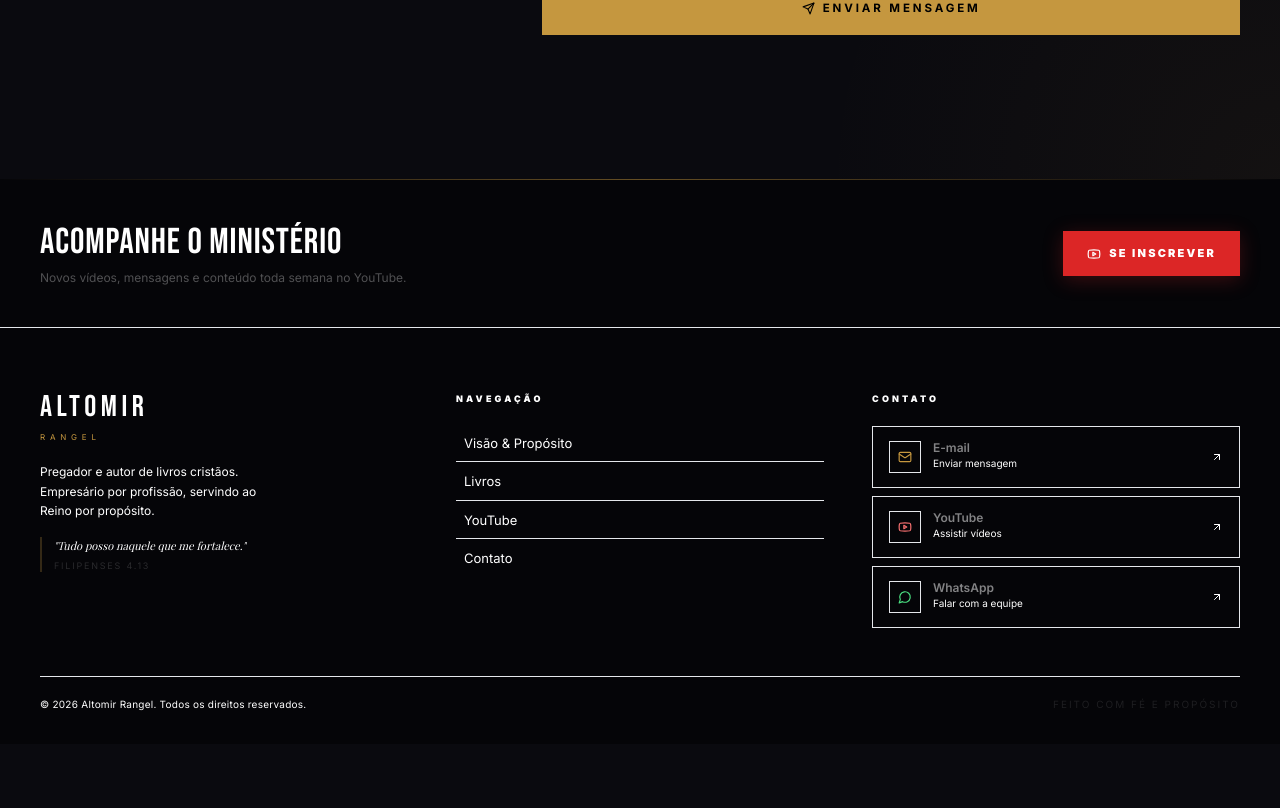
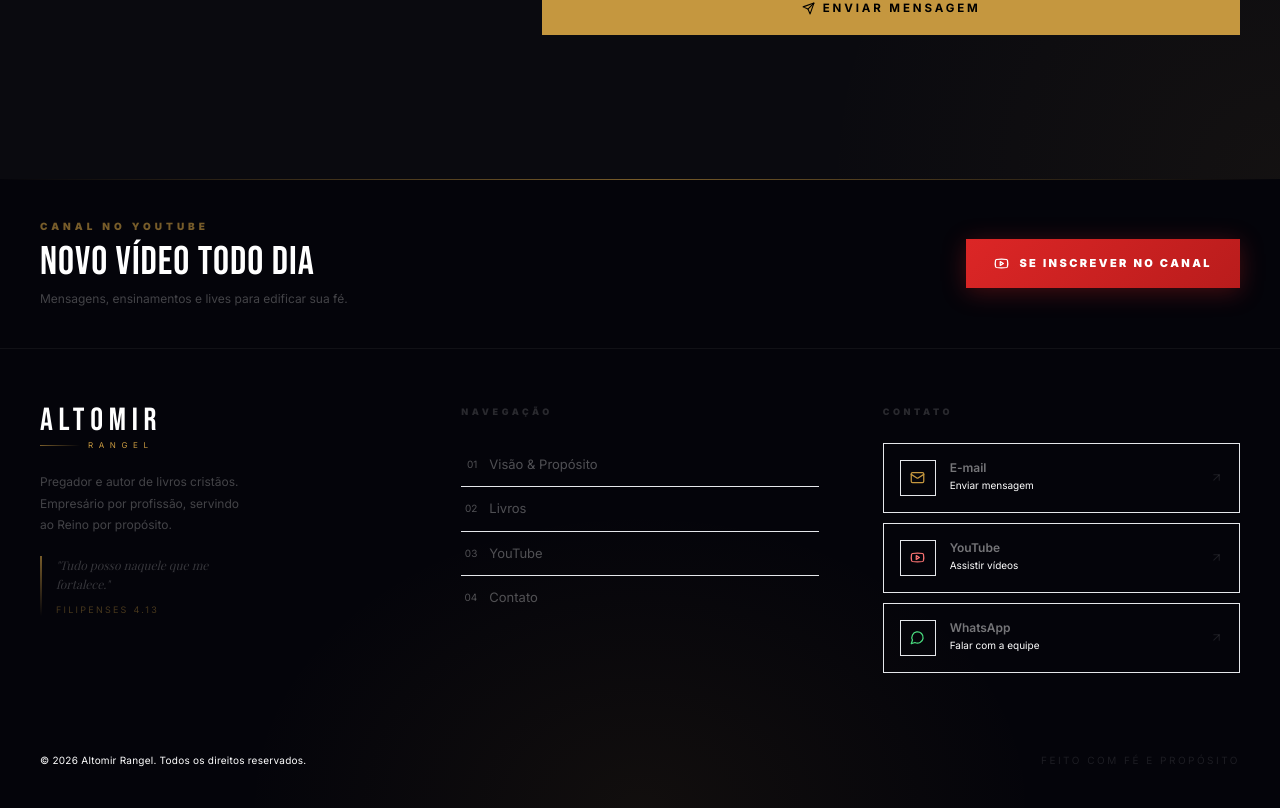
Before and after one commit to arthurrrangel/altomir-rangel, a Next.js app: page / in a window 1280 px wide. Shown: the part 9128-9936 px from the top of the page. Before the commit the page ends 9872 px from the top, so only its background shows below. Built offline with nearby package versions, Linux system fonts and the light colour scheme; no server answers; a web font is replaced by a local one.

Commit message:
ux: footer visualmente refinado — glow, numeração nav, micro-animações, gradientes

```diff
--- a/components/Footer.tsx
+++ b/components/Footer.tsx
@@ -7,8 +7,9 @@ const contacts = [
     label: 'E-mail',
     desc: 'Enviar mensagem',
     iconColor: 'text-[#C5973F]',
-    borderHover: 'hover:border-[#C5973F]/35',
-    bgHover: 'hover:bg-[#C5973F]/5',
+    glowColor: 'rgba(197,151,63,0.15)',
+    borderHover: 'hover:border-[#C5973F]/40',
+    bgHover: 'hover:bg-[#C5973F]/6',
   },
   {
     href: 'https://www.youtube.com/@altomirrangel',
@@ -16,7 +17,8 @@ const contacts = [
     label: 'YouTube',
     desc: 'Assistir vídeos',
     iconColor: 'text-red-400',
-    borderHover: 'hover:border-red-500/35',
+    glowColor: 'rgba(220,38,38,0.12)',
+    borderHover: 'hover:border-red-500/40',
     bgHover: 'hover:bg-red-500/5',
     external: true,
   },
@@ -26,7 +28,8 @@ const contacts = [
     label: 'WhatsApp',
     desc: 'Falar com a equipe',
     iconColor: 'text-green-400',
-    borderHover: 'hover:border-green-500/35',
+    glowColor: 'rgba(74,222,128,0.12)',
+    borderHover: 'hover:border-green-500/40',
     bgHover: 'hover:bg-green-500/5',
     external: true,
   },
@@ -42,70 +45,93 @@ const navLinks = [
 export default function Footer() {
   const year = new Date().getFullYear()
   return (
-    <footer className="relative bg-[#050508]">
-      {/* Linha dourada topo */}
-      <div className="h-px bg-gradient-to-r from-transparent via-[#C5973F]/50 to-transparent" />
+    <footer className="relative bg-[#04040A] overflow-hidden">
 
-      {/* CTA strip */}
-      <div className="border-b border-white/4">
-        <div className="max-w-7xl mx-auto px-6 md:px-10 py-8 md:py-10 flex flex-col md:flex-row items-center justify-between gap-5">
+      {/* Glow de fundo */}
+      <div className="absolute inset-0 pointer-events-none">
+        <div className="absolute bottom-0 left-1/2 -translate-x-1/2 w-[800px] h-[300px]"
+          style={{ background: 'radial-gradient(ellipse at bottom, rgba(197,151,63,0.07) 0%, transparent 70%)' }} />
+        <div className="absolute top-0 left-0 right-0 h-px bg-gradient-to-r from-transparent via-[#C5973F]/60 to-transparent" />
+      </div>
+
+      {/* CTA strip — YouTube */}
+      <div className="relative border-b border-white/5">
+        <div className="max-w-7xl mx-auto px-6 md:px-10 py-8 md:py-10 flex flex-col md:flex-row items-center justify-between gap-6">
           <div className="text-center md:text-left">
-            <p className="font-bebas text-[clamp(22px,4vw,36px)] text-white leading-tight tracking-wide">
-              ACOMPANHE O MINISTÉRIO
+            <p className="font-inter text-[10px] font-black tracking-[0.4em] text-[#C5973F]/60 uppercase mb-2">Canal no YouTube</p>
+            <p className="font-bebas text-[clamp(24px,4vw,40px)] text-white leading-none tracking-wide">
+              NOVO VÍDEO TODO DIA
             </p>
-            <p className="font-inter text-white/30 text-[12px] mt-1">
-              Novos vídeos, mensagens e conteúdo toda semana no YouTube.
+            <p className="font-inter text-white/25 text-[12px] mt-2">
+              Mensagens, ensinamentos e lives para edificar sua fé.
             </p>
           </div>
           <a
             href="https://www.youtube.com/@altomirrangel?sub_confirmation=1"
             target="_blank" rel="noopener noreferrer"
-            className="flex-shrink-0 flex items-center gap-2 bg-red-600 hover:bg-red-500 text-white font-inter text-[11px] font-black tracking-[0.2em] uppercase px-6 py-3.5 transition-all duration-200 shadow-[0_4px_20px_rgba(220,38,38,0.25)] hover:shadow-[0_6px_28px_rgba(220,38,38,0.4)] active:scale-95"
+            className="group flex-shrink-0 relative flex items-center gap-2.5 overflow-hidden text-white font-inter text-[11px] font-black tracking-[0.22em] uppercase px-7 py-4 transition-all duration-300 active:scale-95"
+            style={{ background: 'linear-gradient(135deg,#dc2626,#b91c1c)', boxShadow: '0 4px 24px rgba(220,38,38,0.3)' }}
           >
-            <Youtube size={14} /> SE INSCREVER
+            <div className="absolute inset-0 opacity-0 group-hover:opacity-100 transition-opacity duration-300"
+              style={{ background: 'linear-gradient(135deg,rgba(255,255,255,0.12),transparent)' }} />
+            <Youtube size={15} className="flex-shrink-0" />
+            SE INSCREVER NO CANAL
           </a>
         </div>
       </div>
 
       {/* Grid principal */}
-      <div className="max-w-7xl mx-auto px-6 md:px-10 pt-12 md:pt-16 pb-8">
-        <div className="grid md:grid-cols-3 gap-10 md:gap-12 mb-12">
+      <div className="relative max-w-7xl mx-auto px-6 md:px-10 pt-14 md:pt-18 pb-8 md:pb-10">
+        <div className="grid md:grid-cols-3 gap-12 md:gap-16 mb-14">
 
           {/* Brand */}
-          <div className="flex flex-col gap-4 items-center md:items-start text-center md:text-left">
-            <div>
-              <span className="font-bebas text-[30px] text-white tracking-[0.15em] block leading-none">ALTOMIR</span>
-              <span className="font-inter text-[8px] text-[#C5973F] tracking-[0.6em] uppercase">RANGEL</span>
+          <div className="flex flex-col gap-5 items-center md:items-start text-center md:text-left">
+            {/* Logo */}
+            <div className="flex flex-col items-center md:items-start">
+              <span className="font-bebas text-[32px] text-white tracking-[0.18em] leading-none">ALTOMIR</span>
+              <div className="flex items-center gap-2 mt-0.5">
+                <div className="h-px flex-1 bg-gradient-to-r from-[#C5973F]/60 to-transparent hidden md:block" style={{width:'40px'}} />
+                <span className="font-inter text-[8px] text-[#C5973F] tracking-[0.7em] uppercase">RANGEL</span>
               </div>
-            <p className="font-inter text-white/28 text-[12px] leading-relaxed max-w-[220px]">
-              Pregador e autor de livros cristãos.<br />Empresário por profissão, servindo ao Reino por propósito.
+            </div>
+
+            <p className="font-inter text-white/25 text-[12px] leading-[1.8] max-w-[200px]">
+              Pregador e autor de livros cristãos. Empresário por profissão, servindo ao Reino por propósito.
             </p>
-            <blockquote className="border-l-2 border-[#C5973F]/25 pl-3 max-w-[220px]">
-              <p className="font-playfair text-[11px] italic text-white/22 leading-relaxed">
+
+            {/* Versículo */}
+            <div className="relative max-w-[200px]">
+              <div className="absolute left-0 top-0 bottom-0 w-[2px] bg-gradient-to-b from-[#C5973F]/60 via-[#C5973F]/30 to-transparent" />
+              <div className="pl-4">
+                <p className="font-playfair text-[12px] italic text-white/20 leading-relaxed">
                   "Tudo posso naquele que me fortalece."
                 </p>
-              <cite className="font-inter text-[9px] text-white/15 not-italic tracking-[0.2em] uppercase mt-1 block">Filipenses 4.13</cite>
-            </blockquote>
+                <span className="font-inter text-[9px] text-[#C5973F]/35 tracking-[0.25em] uppercase mt-2 block">Filipenses 4.13</span>
+              </div>
+            </div>
           </div>
 
           {/* Navegação */}
-          <div className="flex flex-col items-center md:items-start text-center md:text-left">
-            <span className="font-inter text-[9px] font-black tracking-[0.35em] text-white/18 uppercase mb-5">Navegação</span>
-            <div className="flex flex-col gap-0.5 w-full">
-              {navLinks.map(l => (
+          <div className="flex flex-col items-center md:items-start">
+            <span className="font-inter text-[9px] font-black tracking-[0.4em] text-white/15 uppercase mb-6">Navegação</span>
+            <nav className="flex flex-col w-full">
+              {navLinks.map((l, i) => (
                 <a key={l.href} href={l.href}
-                  className="group flex items-center gap-2 font-inter text-[13px] text-white/32 hover:text-white/80 transition-all duration-200 py-2 justify-center md:justify-start border-b border-white/4 last:border-0">
-                  <span className="w-0 group-hover:w-4 h-px bg-[#C5973F] transition-all duration-300 flex-shrink-0" />
+                  className="group relative flex items-center justify-center md:justify-start gap-3 font-inter text-[13px] text-white/30 hover:text-white/90 transition-all duration-250 py-3 border-b border-white/4 last:border-0 overflow-hidden">
+                  <span className="absolute left-0 top-0 bottom-0 w-0 group-hover:w-[2px] bg-[#C5973F] transition-all duration-200" />
+                  <span className="font-inter text-[10px] text-white/12 group-hover:text-[#C5973F]/50 transition-colors w-4 text-right flex-shrink-0 hidden md:block">
+                    0{i + 1}
+                  </span>
                   {l.label}
                 </a>
               ))}
-            </div>
+            </nav>
           </div>
 
           {/* Contato */}
           <div className="flex flex-col items-center md:items-start">
-            <span className="font-inter text-[9px] font-black tracking-[0.35em] text-white/18 uppercase mb-5">Contato</span>
-            <div className="flex flex-col gap-2 w-full">
+            <span className="font-inter text-[9px] font-black tracking-[0.4em] text-white/15 uppercase mb-6">Contato</span>
+            <div className="flex flex-col gap-2.5 w-full">
               {contacts.map(c => {
                 const Icon = c.icon
                 return (
@@ -114,16 +140,20 @@ export default function Footer() {
                     href={c.href}
                     target={c.external ? '_blank' : undefined}
                     rel={c.external ? 'noopener noreferrer' : undefined}
-                    className={`group flex items-center gap-3 px-4 py-3.5 border border-white/6 ${c.borderHover} ${c.bgHover} transition-all duration-200`}
+                    className={`group relative flex items-center gap-3.5 px-4 py-4 border border-white/6 ${c.borderHover} ${c.bgHover} transition-all duration-250 overflow-hidden`}
                   >
-                    <div className="w-8 h-8 flex items-center justify-center border border-white/8 group-hover:border-white/16 flex-shrink-0 transition-colors">
-                      <Icon size={14} className={c.iconColor} />
+                    {/* Subtle glow on hover */}
+                    <div className="absolute inset-0 opacity-0 group-hover:opacity-100 transition-opacity duration-300 pointer-events-none"
+                      style={{ background: `radial-gradient(ellipse at left center, ${c.glowColor} 0%, transparent 70%)` }} />
+
+                    <div className="relative w-9 h-9 flex items-center justify-center border border-white/8 group-hover:border-white/20 flex-shrink-0 transition-colors bg-white/2 group-hover:bg-white/4">
+                      <Icon size={15} className={c.iconColor} />
                     </div>
-                    <div className="flex-1 min-w-0">
-                      <p className="font-inter text-[12px] font-semibold text-white/50 group-hover:text-white/85 transition-colors leading-none">{c.label}</p>
-                      <p className="font-inter text-[10px] text-white/18 group-hover:text-white/35 transition-colors mt-0.5">{c.desc}</p>
+                    <div className="relative flex-1 min-w-0">
+                      <p className="font-inter text-[12px] font-semibold text-white/45 group-hover:text-white/90 transition-colors leading-none">{c.label}</p>
+                      <p className="font-inter text-[10px] text-white/18 group-hover:text-white/40 transition-colors mt-1">{c.desc}</p>
                     </div>
-                    <ArrowUpRight size={12} className="text-white/12 group-hover:text-white/40 group-hover:translate-x-0.5 group-hover:-translate-y-0.5 transition-all flex-shrink-0" />
+                    <ArrowUpRight size={13} className="relative text-white/10 group-hover:text-white/50 group-hover:translate-x-0.5 group-hover:-translate-y-0.5 transition-all duration-200 flex-shrink-0" />
                   </a>
                 )
               })}
@@ -133,13 +163,16 @@ export default function Footer() {
         </div>
 
         {/* Bottom bar */}
-        <div className="pt-5 border-t border-white/4 flex flex-col sm:flex-row items-center justify-between gap-2">
-          <span className="font-inter text-[10px] text-white/16 tracking-wide">
+        <div className="relative pt-6">
+          <div className="absolute top-0 left-0 right-0 h-px bg-gradient-to-r from-transparent via-white/8 to-transparent" />
+          <div className="flex flex-col sm:flex-row items-center justify-between gap-2">
+            <span className="font-inter text-[10px] text-white/14 tracking-wide">
               &copy; {year} Altomir Rangel. Todos os direitos reservados.
             </span>
-          <span className="font-inter text-[10px] text-white/10 tracking-[0.2em] uppercase">
+            <span className="font-inter text-[10px] text-white/10 tracking-[0.25em] uppercase">
               Feito com fé e propósito
             </span>
+          </div>
         </div>
       </div>
     </footer>
```
Lines whose indentation alone changed are shown as unchanged.
